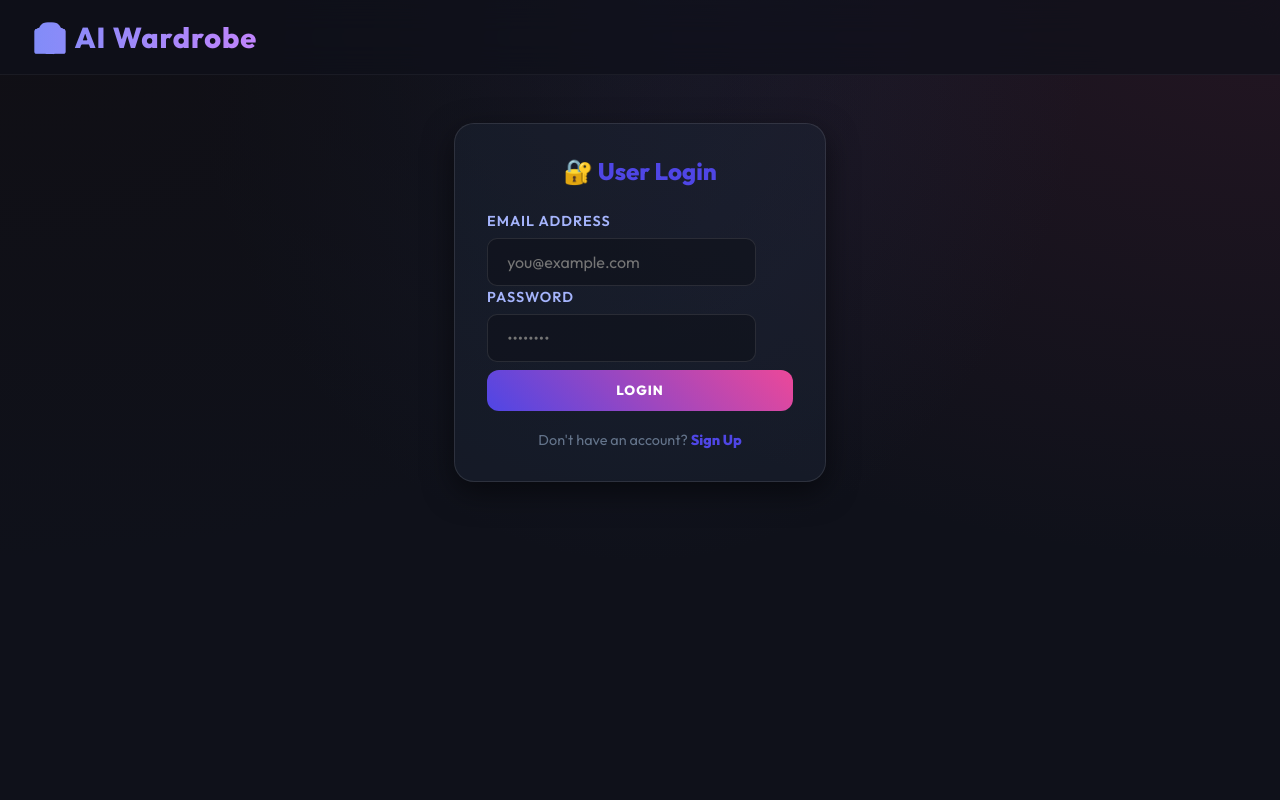
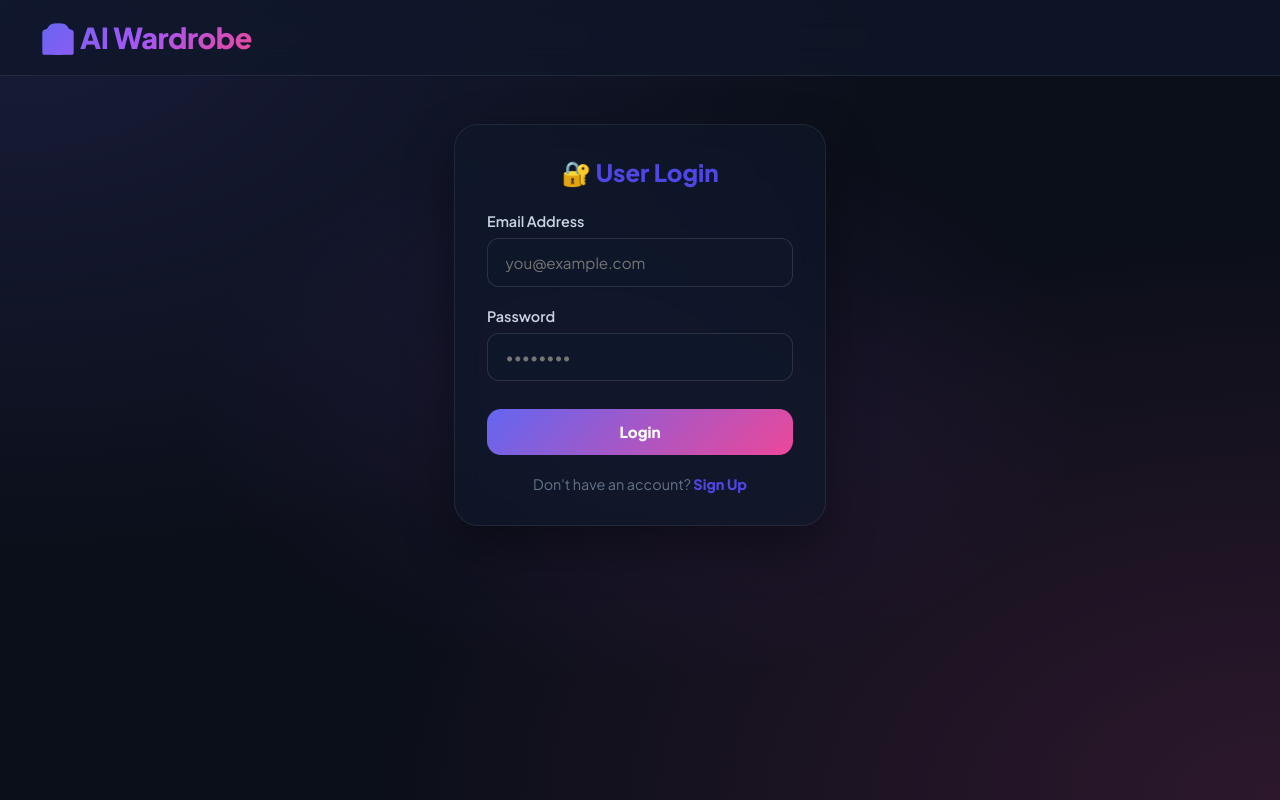
Before and after one commit to shouryamalhotra2405/ai-wardrobe, a React (Create React App) app in the folder frontend/: page /auth in a window 1280 px wide. Built offline with nearby package versions, Linux system fonts and the light colour scheme.

Commit message:
Add compiled React build and Cyberpunk Dark Theme

```diff
--- a/frontend/src/App.css
+++ b/frontend/src/App.css
@@ -1,55 +1,52 @@
-/* ── MIDNIGHT NEON THEME ── */
-@import url('https://fonts.googleapis.com/css2?family=Outfit:wght@300;400;600;800&display=swap');
+@import url('https://fonts.googleapis.com/css2?family=Plus+Jakarta+Sans:wght@300;400;600;800&display=swap');
 
 * {
   box-sizing: border-box;
   margin: 0;
   padding: 0;
-  font-family: 'Outfit', sans-serif;
+  font-family: 'Plus Jakarta Sans', sans-serif;
 }
 
 body {
-  background-color: #0f111a;
+  background-color: #0b0f19;
   background-image:
-    radial-gradient(at 0% 0%, hsla(253,16%,7%,1) 0, transparent 50%),
-    radial-gradient(at 50% 0%, hsla(225,39%,30%,0.2) 0, transparent 50%),
-    radial-gradient(at 100% 0%, hsla(339,49%,30%,0.2) 0, transparent 50%);
-  color: #e2e8f0;
+    radial-gradient(at 0% 0%, rgba(99, 102, 241, 0.15) 0px, transparent 50%),
+    radial-gradient(at 100% 100%, rgba(236, 72, 153, 0.15) 0px, transparent 50%),
+    radial-gradient(at 50% 50%, rgba(168, 85, 247, 0.1) 0px, transparent 50%);
+  background-attachment: fixed;
+  color: #f1f5f9;
   min-height: 100vh;
-  overflow-x: hidden;
 }
 
 /* ── ANIMATIONS ── */
-@keyframes fadeInUp {
-  from { opacity: 0; transform: translateY(30px); }
-  to { opacity: 1; transform: translateY(0); }
+@keyframes float {
+  0%, 100% { transform: translateY(0px); }
+  50% { transform: translateY(-8px); }
 }
 
-@keyframes float {
-  0% { transform: translateY(0px); }
-  50% { transform: translateY(-10px); }
-  100% { transform: translateY(0px); }
+@keyframes pulseGlow {
+  0%, 100% { box-shadow: 0 0 15px rgba(99, 102, 241, 0.4); }
+  50% { box-shadow: 0 0 30px rgba(236, 72, 153, 0.7); }
 }
 
-@keyframes glowPulse {
-  0% { box-shadow: 0 0 10px rgba(99, 102, 241, 0.2); }
-  50% { box-shadow: 0 0 25px rgba(99, 102, 241, 0.6); }
-  100% { box-shadow: 0 0 10px rgba(99, 102, 241, 0.2); }
+@keyframes fadeIn {
+  from { opacity: 0; transform: translateY(20px); }
+  to { opacity: 1; transform: translateY(0); }
 }
 
 .container {
   max-width: 1100px;
   margin: 2rem auto;
   padding: 0 1.5rem 4rem;
-  animation: fadeInUp 0.6s ease-out forwards;
+  animation: fadeIn 0.5s ease-out;
 }
 
 /* ── NAVBAR ── */
 .navbar {
-  background: rgba(15, 17, 26, 0.7);
+  background: rgba(15, 23, 42, 0.75);
   backdrop-filter: blur(16px);
-  border-bottom: 1px solid rgba(255, 255, 255, 0.05);
-  padding: 1.2rem 2rem;
+  border-bottom: 1px solid rgba(255, 255, 255, 0.08);
+  padding: 1.2rem 2.5rem;
   display: flex;
   justify-content: space-between;
   align-items: center;
@@ -59,156 +56,192 @@ body {
 }
 
 .navbar h2 {
-  background: linear-gradient(to right, #818cf8, #c084fc);
+  font-size: 1.8rem;
+  font-weight: 800;
+  background: linear-gradient(135deg, #6366f1, #a855f7, #ec4899);
   -webkit-background-clip: text;
   -webkit-text-fill-color: transparent;
-  font-weight: 800;
-  font-size: 1.8rem;
-  letter-spacing: 1px;
+  letter-spacing: -0.5px;
+}
+
+.nav-links {
+  display: flex;
+  align-items: center;
+  gap: 1rem;
 }
 
 .nav-links a {
   color: #94a3b8;
   text-decoration: none;
   font-weight: 600;
+  font-size: 0.9rem;
   padding: 0.6rem 1.2rem;
-  border-radius: 8px;
-  transition: 0.3s;
-  text-transform: uppercase;
-  font-size: 0.85rem;
-  letter-spacing: 1px;
+  border-radius: 12px;
+  transition: all 0.3s ease;
 }
 
 .nav-links a:hover {
-  color: #fff;
-  text-shadow: 0 0 10px rgba(255,255,255,0.5);
+  color: #ffffff;
+  background: rgba(255, 255, 255, 0.08);
 }
 
-/* ── CARDS & FORMS ── */
+/* ── CARDS & GLASSMORPHISM ── */
 .card {
-  background: rgba(30, 41, 59, 0.4);
-  border: 1px solid rgba(255, 255, 255, 0.1);
-  backdrop-filter: blur(10px);
+  background: rgba(15, 23, 42, 0.65);
+  backdrop-filter: blur(12px);
+  border: 1px solid rgba(255, 255, 255, 0.08);
   padding: 2rem;
-  border-radius: 20px;
-  box-shadow: 0 10px 30px rgba(0, 0, 0, 0.5);
-  transition: 0.4s;
+  border-radius: 24px;
+  box-shadow: 0 20px 50px rgba(0, 0, 0, 0.4);
+  margin-bottom: 2rem;
+  transition: all 0.3s ease;
 }
 
 .card:hover {
-  border-color: rgba(99, 102, 241, 0.4);
-  box-shadow: 0 10px 40px rgba(99, 102, 241, 0.15);
+  border-color: rgba(99, 102, 241, 0.3);
 }
 
-.form-group label {
-  color: #a5b4fc;
-  font-weight: 600;
-  font-size: 0.9rem;
-  text-transform: uppercase;
-  letter-spacing: 1px;
-}
-
-.form-group input, .form-group select {
-  background: rgba(15, 17, 26, 0.6);
-  border: 1px solid rgba(255, 255, 255, 0.1);
-  color: white;
-  padding: 0.8rem 1.2rem;
-  border-radius: 10px;
-  font-size: 1rem;
-  margin-top: 0.5rem;
-  transition: 0.3s;
-}
-
-.form-group input:focus, .form-group select:focus {
-  outline: none;
-  border-color: #818cf8;
-  box-shadow: 0 0 15px rgba(129, 140, 248, 0.3);
+.page-title {
+  font-size: 2.2rem;
+  font-weight: 800;
+  margin-bottom: 1.5rem;
+  color: #ffffff;
+  letter-spacing: -0.5px;
 }
 
 /* ── BUTTONS ── */
 .btn {
-  background: linear-gradient(45deg, #4f46e5, #ec4899);
+  background: linear-gradient(135deg, #6366f1, #ec4899);
   color: white;
   border: none;
-  padding: 0.8rem 1.8rem;
-  border-radius: 12px;
-  font-weight: 800;
-  text-transform: uppercase;
-  letter-spacing: 1px;
+  padding: 0.85rem 1.8rem;
+  border-radius: 14px;
+  font-weight: 700;
+  font-size: 0.95rem;
   cursor: pointer;
-  transition: 0.3s;
-  position: relative;
-  overflow: hidden;
+  transition: all 0.3s ease;
+  display: inline-block;
+  text-align: center;
 }
 
 .btn:hover {
-  transform: translateY(-3px) scale(1.02);
-  animation: glowPulse 1.5s infinite;
+  transform: translateY(-2px);
+  animation: pulseGlow 2s infinite;
 }
 
 .btn-danger {
-  background: transparent;
-  border: 1px solid #ef4444;
-  color: #ef4444;
+  background: linear-gradient(135deg, #ef4444, #dc2626);
 }
 
-.btn-danger:hover {
-  background: #ef4444;
-  color: white;
-  box-shadow: 0 0 15px rgba(239, 68, 68, 0.5);
-  animation: none;
-}
-
-/* ── GRID & WARDROBE ITEMS ── */
+/* ── CLOTHES GRID & CARDS ── */
 .grid {
   display: grid;
   grid-template-columns: repeat(auto-fill, minmax(240px, 1fr));
-  gap: 2rem;
+  gap: 1.8rem;
 }
 
 .item-card {
-  background: rgba(30, 41, 59, 0.6);
-  border-radius: 16px;
+  background: rgba(30, 41, 59, 0.5);
+  border: 1px solid rgba(255, 255, 255, 0.08);
+  border-radius: 20px;
   overflow: hidden;
-  border: 1px solid rgba(255,255,255,0.05);
-  transition: 0.4s;
+  transition: all 0.4s cubic-bezier(0.175, 0.885, 0.32, 1.275);
   animation: float 6s ease-in-out infinite;
 }
 
 .item-card:hover {
-  transform: translateY(-10px);
-  border-color: #c084fc;
-  box-shadow: 0 15px 30px rgba(192, 132, 252, 0.2);
+  transform: translateY(-10px) scale(1.02);
+  border-color: #a855f7;
+  box-shadow: 0 20px 40px rgba(168, 85, 247, 0.25);
 }
 
 .item-card img {
   width: 100%;
   height: 220px;
   object-fit: cover;
-  border-bottom: 2px solid rgba(255,255,255,0.05);
+  border-bottom: 1px solid rgba(255, 255, 255, 0.08);
 }
 
 .item-card .content {
-  padding: 1.5rem;
+  padding: 1.25rem;
   text-align: center;
 }
 
 .item-card h4 {
-  font-size: 1.2rem;
-  color: #fff;
-  margin-bottom: 0.5rem;
+  font-size: 1.1rem;
+  font-weight: 700;
+  color: #ffffff;
+  margin-bottom: 0.4rem;
 }
 
-/* ── OUTFIT SUGGESTIONS ── */
-.outfit-box {
-  border-left: 4px solid #ec4899;
-  background: linear-gradient(90deg, rgba(236,72,153,0.1) 0%, rgba(30,41,59,0.4) 100%);
+.item-card .meta {
+  color: #94a3b8;
+  font-size: 0.85rem;
 }
 
-.page-title {
-  font-size: 2.5rem;
-  font-weight: 800;
+.badge {
+  display: inline-block;
+  padding: 0.3rem 0.8rem;
+  border-radius: 999px;
+  font-size: 0.75rem;
+  font-weight: 700;
+  margin-top: 0.6rem;
+  text-transform: uppercase;
+  background: rgba(99, 102, 241, 0.2);
+  color: #a5b4fc;
+  border: 1px solid rgba(99, 102, 241, 0.3);
+}
+
+/* ── FORMS ── */
+.form-group {
+  margin-bottom: 1.25rem;
+}
+
+.form-group label {
+  display: block;
+  font-weight: 600;
+  margin-bottom: 0.5rem;
+  color: #cbd5e1;
+  font-size: 0.9rem;
+}
+
+.form-group input,
+.form-group select {
+  width: 100%;
+  padding: 0.85rem 1.1rem;
+  background: rgba(15, 23, 42, 0.8);
+  border: 1px solid rgba(255, 255, 255, 0.12);
+  border-radius: 12px;
+  color: white;
+  font-size: 0.95rem;
+  outline: none;
+  transition: all 0.3s ease;
+}
+
+.form-group input:focus,
+.form-group select:focus {
+  border-color: #a855f7;
+  box-shadow: 0 0 0 4px rgba(168, 85, 247, 0.2);
+}
+
+/* ── OUTFIT CARDS ── */
+.outfit-box {
+  background: linear-gradient(135deg, rgba(30, 41, 59, 0.7), rgba(15, 23, 42, 0.9));
+  border-left: 5px solid #ec4899;
+  border-radius: 18px;
+  padding: 1.5rem;
+  margin-top: 1.25rem;
+  box-shadow: 0 10px 30px rgba(0, 0, 0, 0.3);
+}
+
+.empty-state {
   text-align: center;
-  margin-bottom: 2rem;
-  text-shadow: 0 0 20px rgba(255,255,255,0.1);
+  padding: 3rem 1.5rem;
+  color: #94a3b8;
 }
+
+.empty-state .emoji {
+  font-size: 3.5rem;
+  margin-bottom: 1rem;
+  display: block;
+}
```
Also changed, not shown: 2 other files (tests, documents, lock files or other folders).
